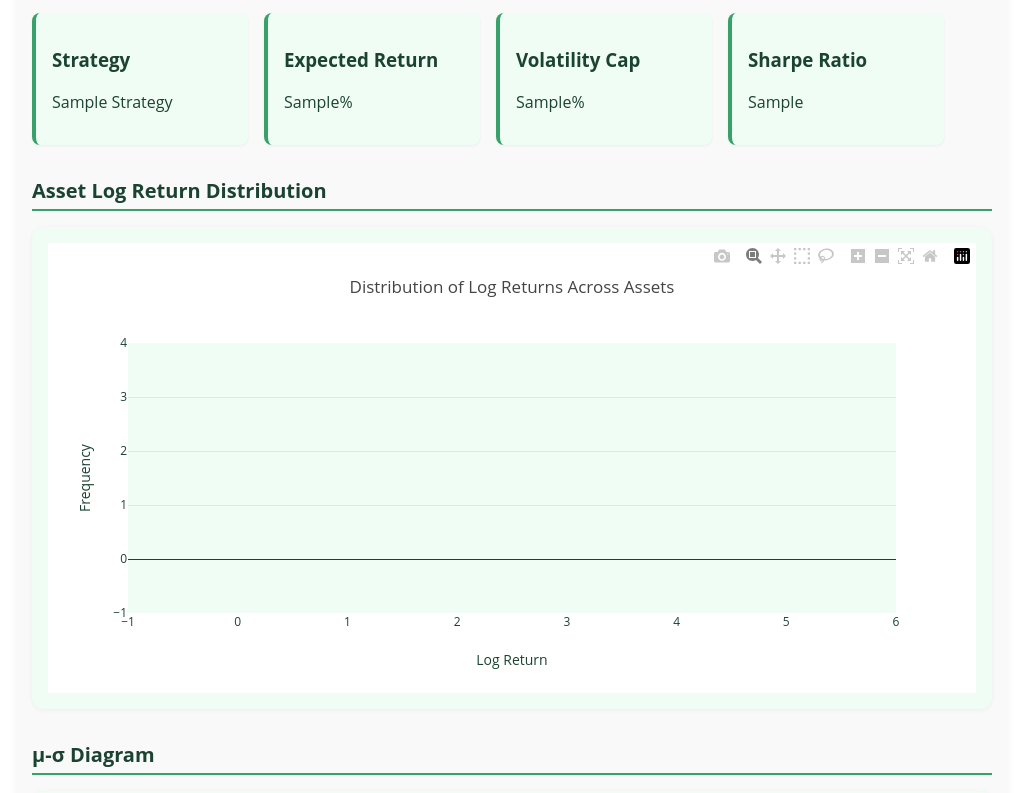
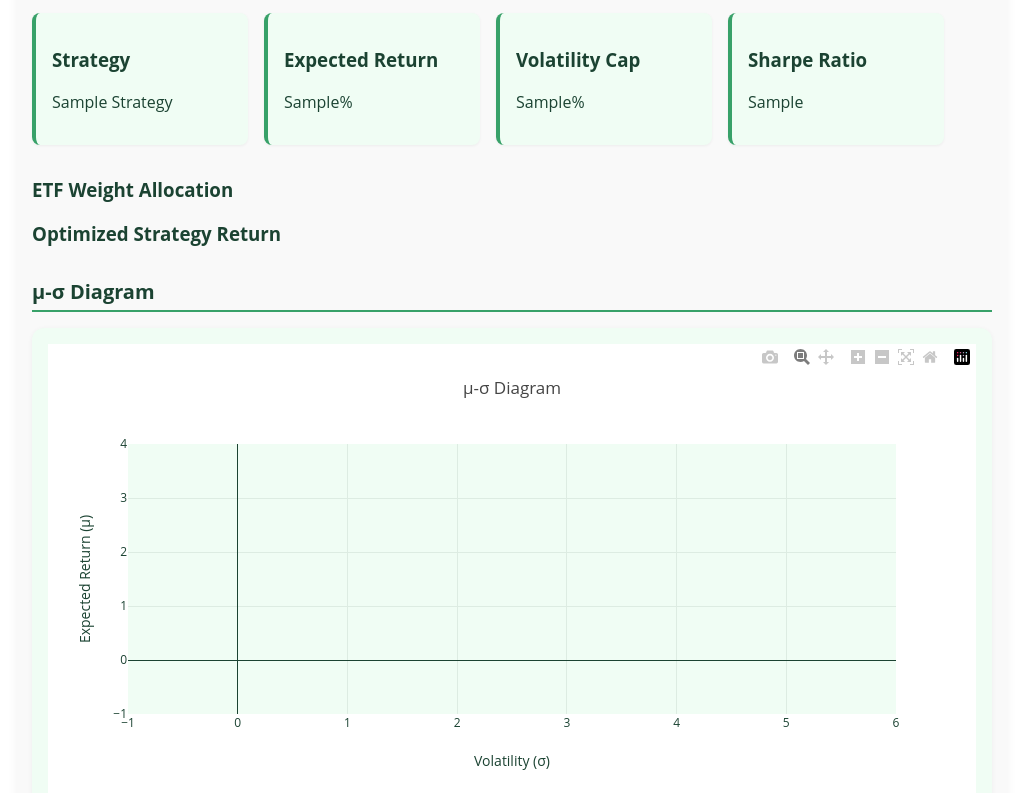
Before and after one commit to adaick/text, a Flask app: template app/templates/results.html in a window 1280 px wide. Shown: the part 213-1006 px from the top of the page, without its empty margins (128-1151 px from the left). Run offline with Flask 3, Linux system fonts and the light colour scheme; the template is opened without the code that fills it: most values are stand-ins (such as "Sample title", 1, 10 or a date in 2020); some libraries are stand-ins or nearby versions.

Commit message:
Added chart for Optimized Strategy,ETF Weight

```diff
--- a/app/templates/results.html
+++ b/app/templates/results.html
@@ -13,7 +13,7 @@
   <!-- Welcome Message -->
   <h2 class="section-title">Portfolio Simulation Summary</h2>
   {% if current_user.is_authenticated %}
-    <p class="welcome-msg" style="color: #2f855a;">Hello {{ current_user.username }} 👋</p>
+    <p class="welcome-msg" style="color: #2f855a;">Hello {{ current_user.username if current_user.is_authenticated else name or 'Guest' }} 👋</p>
   {% endif %}
 
   <!-- Key Metrics -->
@@ -24,9 +24,13 @@
     <div class="card"><h3>Sharpe Ratio</h3><p>{{ sharpe_ratio }}</p></div>
   </div>
 
-  <!-- Chart Sections -->
-  <h3 class="subsection">Asset Log Return Distribution</h3>
-  <div id="histogram-chart" class="chart-box"></div>
+  <!-- Interactive Chart Sections -->
+
+  <h3 class="text-white text-lg mb-2">ETF Weight Allocation</h3> <!-- added new -->
+  <div id="allocation-chart"></div> <!-- added new -->
+
+  <h3 class="text-white text-lg mb-2">Optimized Strategy Return</h3> <!-- added new -->
+  <div id="strategy-returns-chart"></div> <!-- added new -->
 
   <h3 class="subsection">μ-σ Diagram</h3>
   <div id="mu-sigma-chart" class="chart-box"></div>
@@ -36,6 +40,9 @@
 
   <h3 class="subsection">Smoothed Portfolio Weights</h3>
   <div id="weights-chart" class="chart-box"></div>
+
+  <h3 class="subsection">Asset Log Return Distribution</h3>
+  <div id="histogram-chart" class="chart-box"></div>
 
   <!-- Plotly CDN -->
   <script src="https://cdn.plot.ly/plotly-latest.min.js"></script>
@@ -105,6 +112,39 @@
       xaxis: { title: 'Date', color: '#1b4332' },
       yaxis: { title: 'Weight', color: '#1b4332' }
     });
+
+    const strategyData = {{ strategy_returns_data | tojson }};  // added new
+    const strategyTrace = {  // added new
+      x: strategyData.map(d => d.date),  // added new
+      y: strategyData.map(d => d.value),  // added new
+      mode: 'lines',  // added new
+      line: { color: '#00c853' },  // added new
+      name: 'Strategy Return'  // added new
+    };  // added new
+    Plotly.newPlot('strategy-returns-chart', [strategyTrace], {  // added new
+      paper_bgcolor: '#121212',  // added new
+      plot_bgcolor: '#121212',  // added new
+      font: { color: 'white' },  // added new
+      margin: { t: 20 }  // added new
+    });  // added new
+
+    const allocationLabels = {{ labels | tojson }};  // added new
+    const allocationValues = {{ weights | tojson }}.map(w => Math.round(w * 10000) / 100);  // added new
+    const allocationTrace = {  // added new
+      x: allocationLabels,  // added new
+      y: allocationValues,  // added new
+      type: 'bar',  // added new
+      marker: { color: '#00c853' }  // added new
+    };  // added new
+    Plotly.newPlot('allocation-chart', [allocationTrace], {  // added new
+      title: 'ETF Weight Allocation (%)',  // added new
+      xaxis: { title: 'ETF', color: 'white' },  // added new
+      yaxis: { title: 'Weight (%)', color: 'white' },  // added new
+      paper_bgcolor: '#121212',  // added new
+      plot_bgcolor: '#121212',  // added new
+      font: { color: 'white' }  // added new
+    });  // added new
+
   </script>
 
   <style>
```
